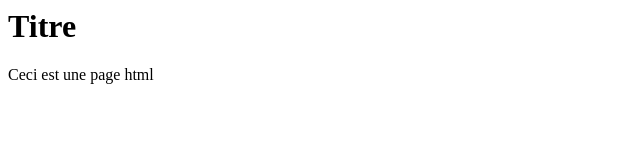
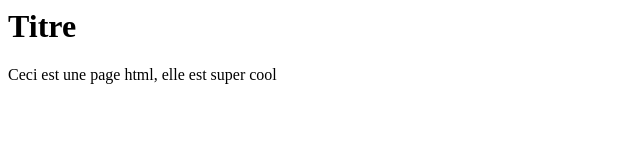
Before and after one commit to Victor-Czl/TPGit, a plain HTML site: page index.html in a window 1280 px wide. Shown: the whole page, without its empty margins (0-640 px from the left). Drawn offline with Linux system fonts and the light colour scheme.

Commit message:
Update index.html

```diff
--- a/index.html
+++ b/index.html
@@ -1,3 +1,3 @@
 <h1>Titre</h1>
 
-<p>Ceci est une page html</p>
+<p>Ceci est une page html, elle est super cool</p>
```
